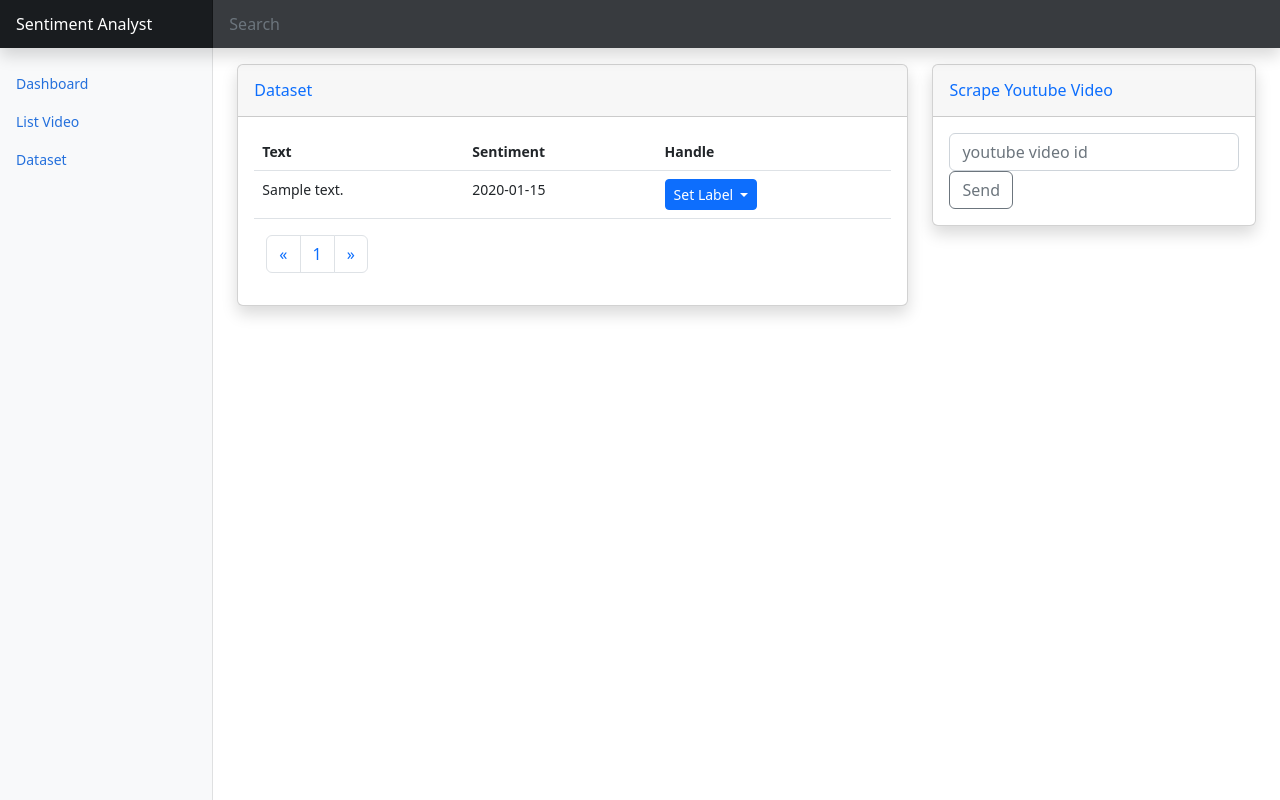
After one commit to lintabong/web-flask-youtube-sentiment-cl, a Flask app: page /dataset in a window 1280 px wide. The commit adds this page. Run offline with Flask 3, Linux system fonts and the light colour scheme; a database or web service that is not in the repository returns one stand-in record (values such as "Sample title"); some libraries are stand-ins or nearby versions.

Commit message:
Add new page: dataset

```diff
--- a/app.py
+++ b/app.py
@@ -1,9 +1,11 @@
 import os
+import math
 from threading import Thread
 from flask import Flask, request, render_template
 from dotenv import load_dotenv
 
 from helper import predict
+from helper import crawl_dataset
 from lib.database import Database
 
 database = Database()
@@ -30,7 +32,6 @@ def list_video():
         return render_template("list_video.html", all_video=all_video)
 
     all_video = [[y["videoId"], y["title"], len(y["comments"]), y["thumbnail"]] for y in database.get_all_video()]
-
     return render_template("list_video.html", all_video=all_video)
 
 @app.route("/result/<video_id>")
@@ -62,5 +63,24 @@ def result(video_id):
 
     return render_template("result.html")
 
+@app.route("/dataset", methods=["GET", "POST"])
+def dataset():
+    if request.method == "POST":
+        video_id = request.form.get("fname")
+
+        p = Thread(target=crawl_dataset.run, args=(video_id,))
+        p.start()
+
+        render_template("dataset.html")
+
+    args = request.args
+    start = args["start"] if "start" in args else 0
+
+    comments = database.get_dataset(start=start)
+    end = database.count_dataset()
+    end = math.floor(end/10) + 1 if end%10 > 0 else math.floor(end/10)
+
+    return render_template("dataset.html", comments=comments, end=end)
+
 if __name__ == "__main__":
     app.run(debug=True)
--- a/templates/base.html
+++ b/templates/base.html
@@ -14,7 +14,7 @@
 
     <body>
         <header class="navbar navbar-dark sticky-top bg-dark flex-md-nowrap p-0 shadow">
-            <a class="navbar-brand col-md-3 col-lg-2 me-0 px-3 fs-6" href="#">Test 00</a>
+            <a class="navbar-brand col-md-3 col-lg-2 me-0 px-3 fs-6" href="#">Sentiment Analyst</a>
             <button class="navbar-toggler position-absolute d-md-none collapsed" type="button" data-bs-toggle="collapse" data-bs-target="#sidebarMenu" aria-controls="sidebarMenu" aria-expanded="false" aria-label="Toggle navigation">
                 <span class="navbar-toggler-icon"></span>
             </button>
@@ -40,6 +40,12 @@
                                     List Video
                                 </a>
                             </li>
+                            <li class="nav-item">
+                                <a class="nav-link active" aria-current="page" href="{{ url_for('dataset') }}">
+                                    <span data-feather="folder" class="align-text-bottom"></span>
+                                    Dataset
+                                </a>
+                            </li>
                         </ul>
                     </div>
                 </nav>
--- /dev/null
+++ b/templates/dataset.html
@@ -0,0 +1,85 @@
+{% extends 'base.html' %}
+
+{% block content %}
+    <main class="col-md-9 ms-sm-auto col-lg-10 px-md-4">
+        <div class="row py-3">
+            <div class="col-xl-8 col-lg-7">
+                <div class="card shadow mb-4">
+                    <div class="card-header py-3 d-flex flex-row align-items-center justify-content-between">
+                        <h6 class="m-0 font-weight-bold text-primary">Dataset</h6>
+                    </div>
+                    <div class="card-body">
+                        <table class="table">
+                            <thead>
+                              <tr>
+                                <th scope="col">Text</th>
+                                <th scope="col">Sentiment</th>
+                                <th scope="col">Handle</th>
+                              </tr>
+                            </thead>
+                            <tbody>
+                                {% for each in comments %}
+                                    <tr>
+                                        <td>{{ each["text"] }}</td>
+                                        <td>{{ each["sentiment"] }}</td>
+                                        <td>
+                                            <div class="btn-group">
+                                                <button class="btn btn-primary btn-sm dropdown-toggle" type="button" data-bs-toggle="dropdown" aria-expanded="false">
+                                                    Set Label
+                                                </button>
+                                                <ul class="dropdown-menu">
+                                                    <li><a class="dropdown-item" href="#">negative</a></li>
+                                                    <li><a class="dropdown-item" href="#">neutral</a></li>
+                                                    <li><a class="dropdown-item" href="#">positive</a></li>
+                                                </ul>
+                                            </div>
+                                        </td>
+                                    </tr>
+                                {% endfor %}
+                            </tbody>
+                        </table>
+                        <div class="container text-center">
+                            <nav aria-label="Page navigation example">
+                                <ul class="pagination">
+                                    <li class="page-item">
+                                        <a class="page-link" href="#" aria-label="Previous">
+                                            <span aria-hidden="true">&laquo;</span>
+                                        </a>
+                                    </li>
+                                    {% for i in range(end) %}
+                                        <li class="page-item">
+                                            <a class="page-link" href="{{ url_for('dataset', start=i*10) }}">{{ i+1 }}</a>
+                                        </li>
+                                    {% endfor %}
+                                    <li class="page-item">
+                                        <a class="page-link" href="#" aria-label="Next">
+                                            <span aria-hidden="true">&raquo;</span>
+                                        </a>
+                                    </li>
+                                </ul>
+                            </nav>
+                        </div>
+                    </div>
+                </div>
+            </div>
+
+            <div class="col-xl-4 col-lg-5">
+                <div class="card shadow mb-4">
+                    <div
+                        class="card-header py-3 d-flex flex-row align-items-center justify-content-between">
+                        <h6 class="m-0 font-weight-bold text-primary">Scrape Youtube Video</h6>
+                    </div>
+                    <div class="card-body">
+                        <form action="" method="post">
+                            <div class="form-group">
+                                <div class="input-group-append">
+                                    <input type="text" name="fname" class="form-control" placeholder="youtube video id"><button class="btn btn-outline-secondary">Send</button>
+                                </div>
+                            </div>
+                        </form>
+                    </div>
+                </div>
+            </div>
+        </div>
+    </main>
+{% endblock %}
```
Also changed, not shown: helper/crawl_dataset.py (added, +24 -0 lines). Lines whose indentation alone changed are shown as unchanged.
